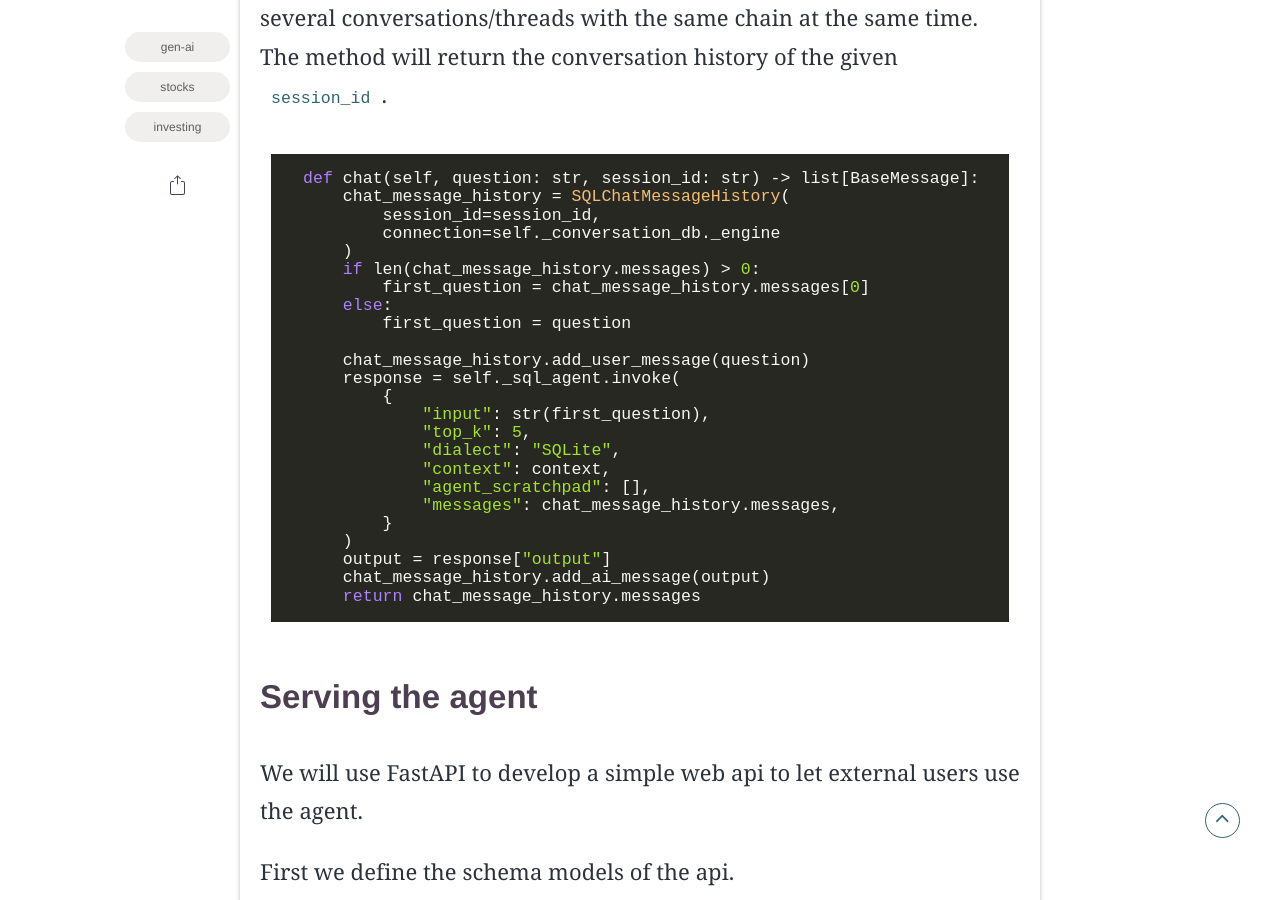
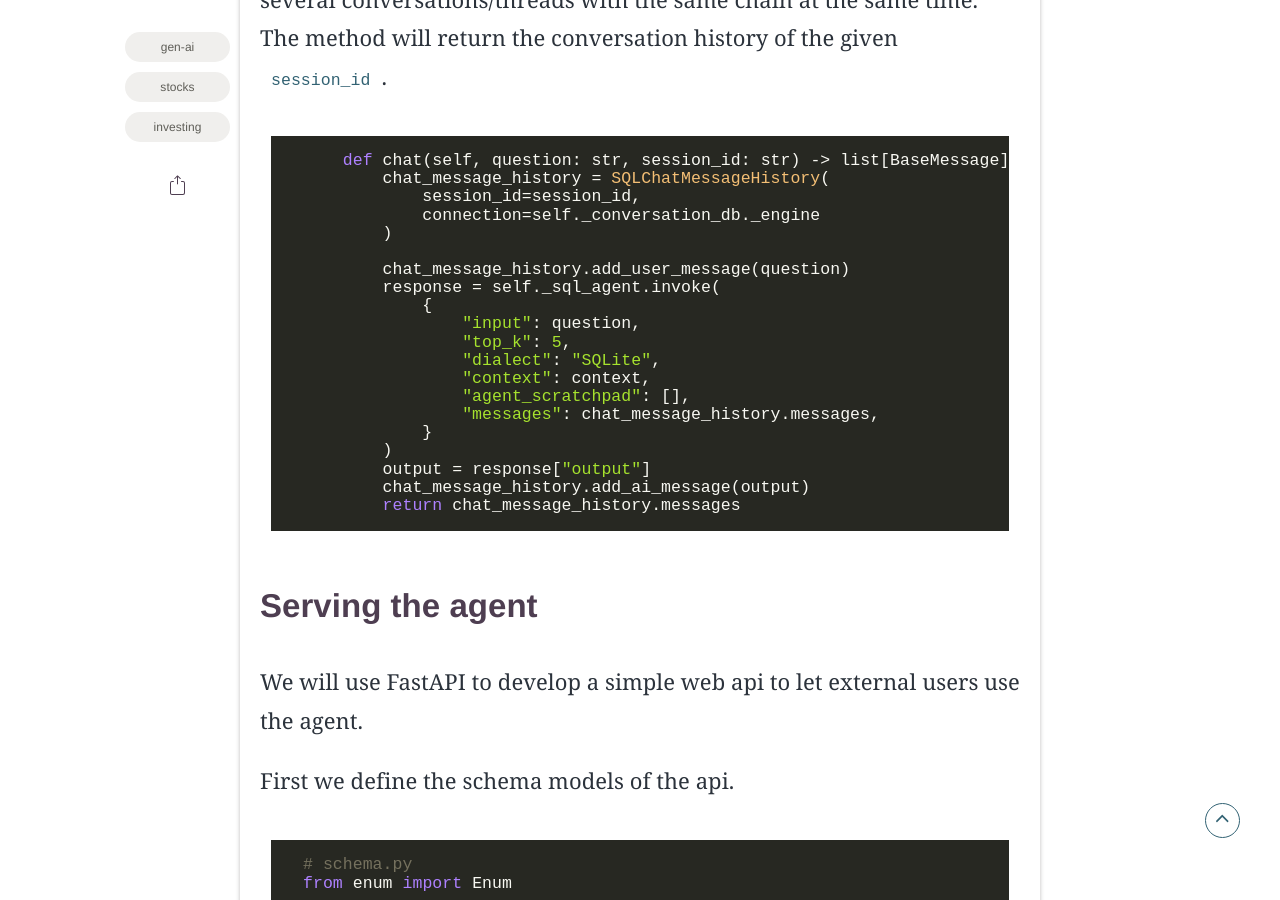
Before and after one commit to OrestisStefanou/OrestisStefanou.github.io, a Jekyll site: the page built from _posts/2024-07-06-Investor-Assistant.md, in a window 1280 px wide and 900 px high, scrolled down 14928 px. Built offline with Jekyll 4.4.1, drawn with Linux system fonts in a browser that asks for light colours; some web fonts are replaced; comment, search, counter and statistics services are not loaded.

Commit message:
Update chatbot post

````diff
--- a/_posts/2024-07-06-Investor-Assistant.md
+++ b/_posts/2024-07-06-Investor-Assistant.md
@@ -610,30 +609,26 @@ A few things that are happening here:
 In order to maintain message history in case a user wants to continue the conversation at some point in the future we have to store it somewhere. Langchain comes with a helper class that serves this exact purpose `SQLChatMessageHistory`. Below we create the `chat` method that takes as parameters the question that the user asked and the `session_id` which is an identifier for the session (conversation) thread that these input messages correspond to. This allows you to maintain several conversations/threads with the same chain at the same time. The method will return the conversation history of the given `session_id`.
 
 ```python
-def chat(self, question: str, session_id: str) -> list[BaseMessage]:
-    chat_message_history = SQLChatMessageHistory(
-        session_id=session_id,
-        connection=self._conversation_db._engine
-    )
-    if len(chat_message_history.messages) > 0:
-        first_question = chat_message_history.messages[0]
-    else:
-        first_question = question
+    def chat(self, question: str, session_id: str) -> list[BaseMessage]:
+        chat_message_history = SQLChatMessageHistory(
+            session_id=session_id,
+            connection=self._conversation_db._engine
+        )
 
-    chat_message_history.add_user_message(question)
-    response = self._sql_agent.invoke(
-        {
-            "input": str(first_question),
-            "top_k": 5,
-            "dialect": "SQLite",
-            "context": context,
-            "agent_scratchpad": [],
-            "messages": chat_message_history.messages,
-        }
-    )
-    output = response["output"]
-    chat_message_history.add_ai_message(output)
-    return chat_message_history.messages
+        chat_message_history.add_user_message(question)
+        response = self._sql_agent.invoke(
+            {
+                "input": question,
+                "top_k": 5,
+                "dialect": "SQLite",
+                "context": context,
+                "agent_scratchpad": [],
+                "messages": chat_message_history.messages,
+            }
+        )
+        output = response["output"]
+        chat_message_history.add_ai_message(output)
+        return chat_message_history.messages
 ```
 
 ## Serving the agent
````
Also changed, not shown: other parts of _posts/2024-07-06-Investor-Assistant.md (+0 -1 lines).
